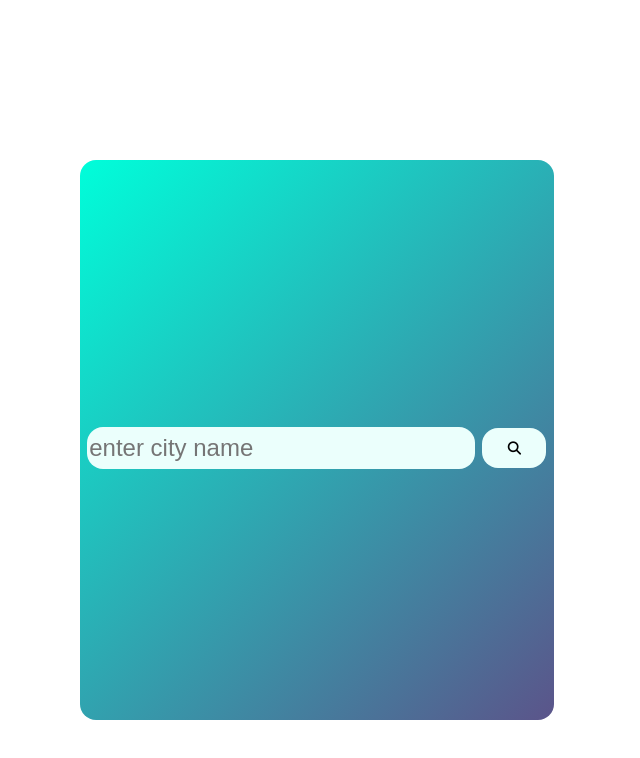
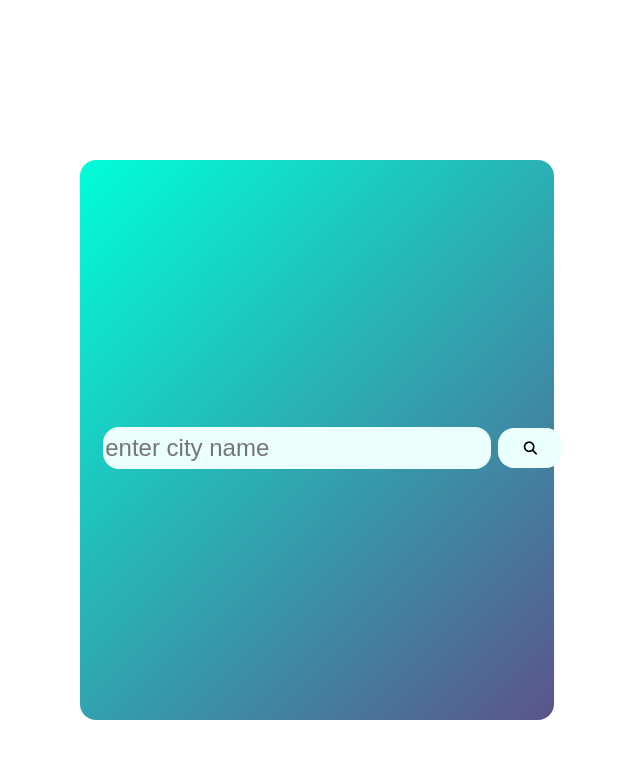
Before and after one commit to Vivekanand-Yadav7/weather_forecasting_website, a plain HTML site: page index.html in a window 1280 px wide. Shown: the whole page, without its empty margins (312-952 px from the left). Drawn offline with Linux system fonts and the light colour scheme.

Commit message:
Update style.css
updated the serach

```diff
--- a/style.css
+++ b/style.css
@@ -24,6 +24,7 @@
     display: flex;
     align-items: center;
     justify-content: space-evenly;
+    padding-left: 2vh;
 }
 .search input{
     color: mediumslateblue;
```
